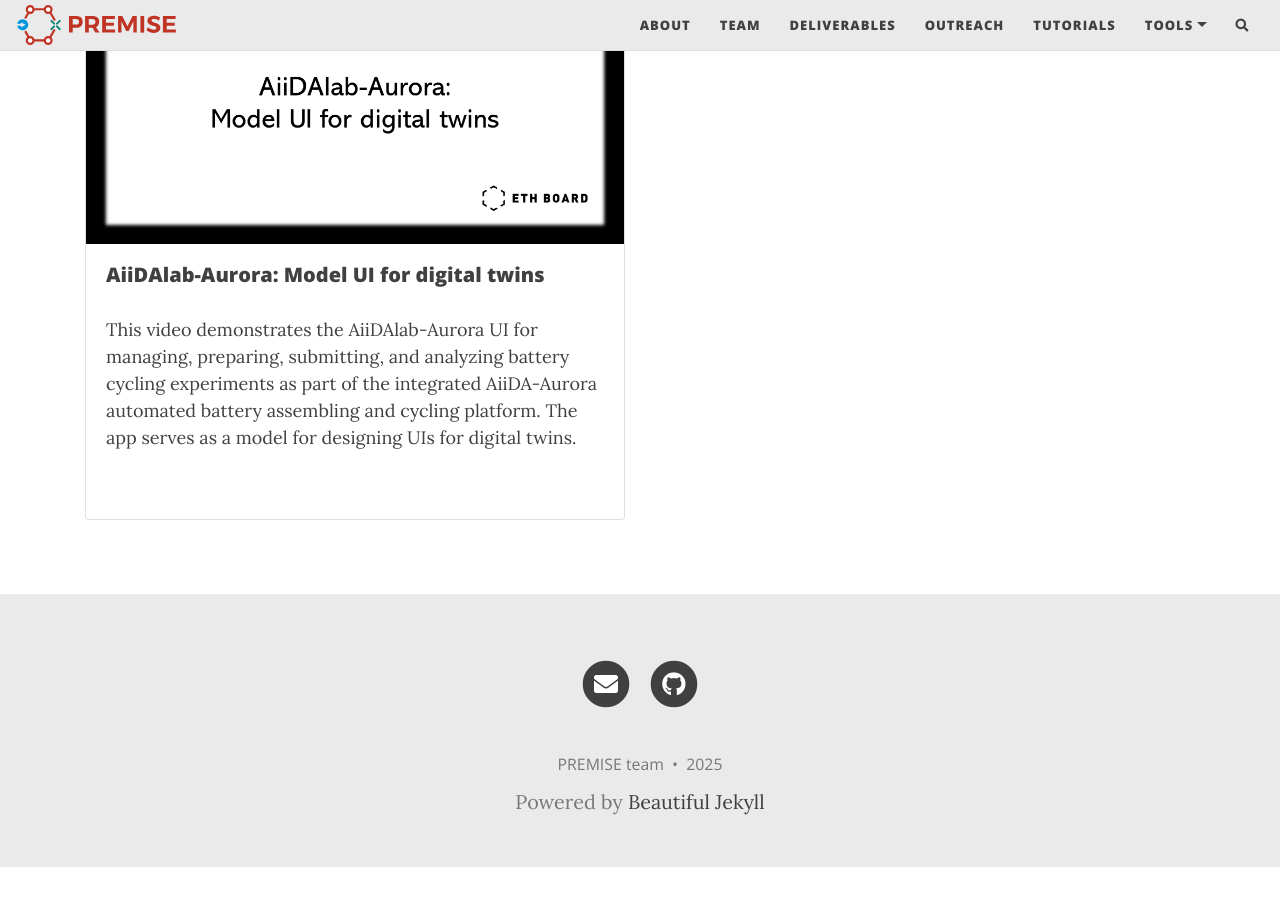
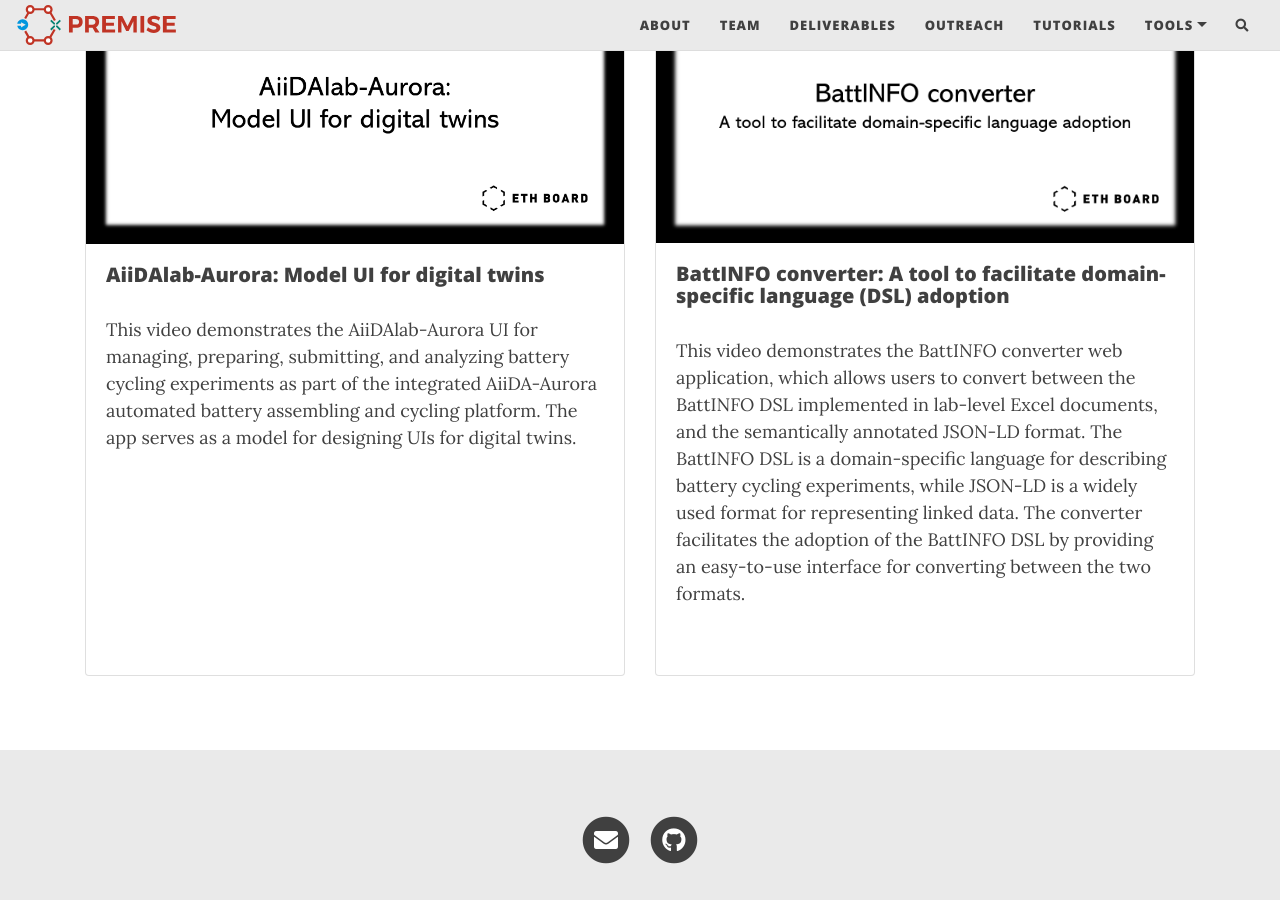
Before and after one commit to ord-premise/ord-premise.github.io, a Jekyll site: the page built from tutorials.html, in a window 1280 px wide and 900 px high, scrolled down 1769 px. Built offline with Jekyll 4.4.1, drawn with Linux system fonts in a browser that asks for light colours; nearby versions of some CDN libraries; comment, search, counter and statistics services are not loaded; before the commit the page ends 2636 px from its top, so only the background shows below that.

Commit message:
Add BattINFO converter tutorial

```diff
--- a/_data/tutorials.yml
+++ b/_data/tutorials.yml
@@ -22,3 +22,8 @@
   thumbnail: digital-twin-ui.png
   title: "AiiDAlab-Aurora: Model UI for digital twins"
   description: "This video demonstrates the AiiDAlab-Aurora UI for managing, preparing, submitting, and analyzing battery cycling experiments as part of the integrated AiiDA-Aurora automated battery assembling and cycling platform. The app serves as a model for designing UIs for digital twins."
+
+- link: https://www.youtube.com/watch?v=H6Jw9PjZ35E
+  thumbnail: battery-dsl.png
+  title: "BattINFO converter: A tool to facilitate domain-specific language (DSL) adoption"
+  description: "This video demonstrates the BattINFO converter web application, which allows users to convert between the BattINFO DSL implemented in lab-level Excel documents, and the semantically annotated JSON-LD format. The BattINFO DSL is a domain-specific language for describing battery cycling experiments, while JSON-LD is a widely used format for representing linked data. The converter facilitates the adoption of the BattINFO DSL by providing an easy-to-use interface for converting between the two formats."
```
Also changed, not shown: assets/img/tutorials/battery-dsl.png (added).
